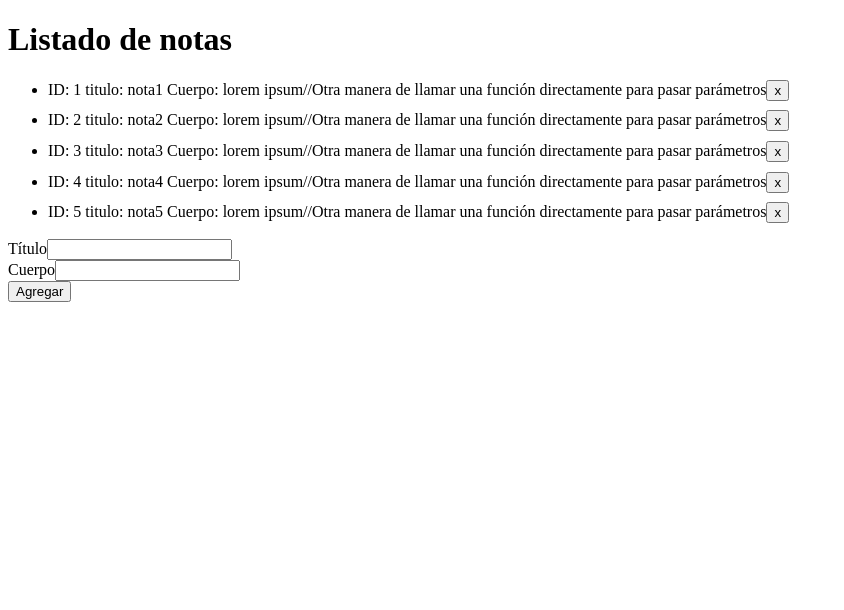
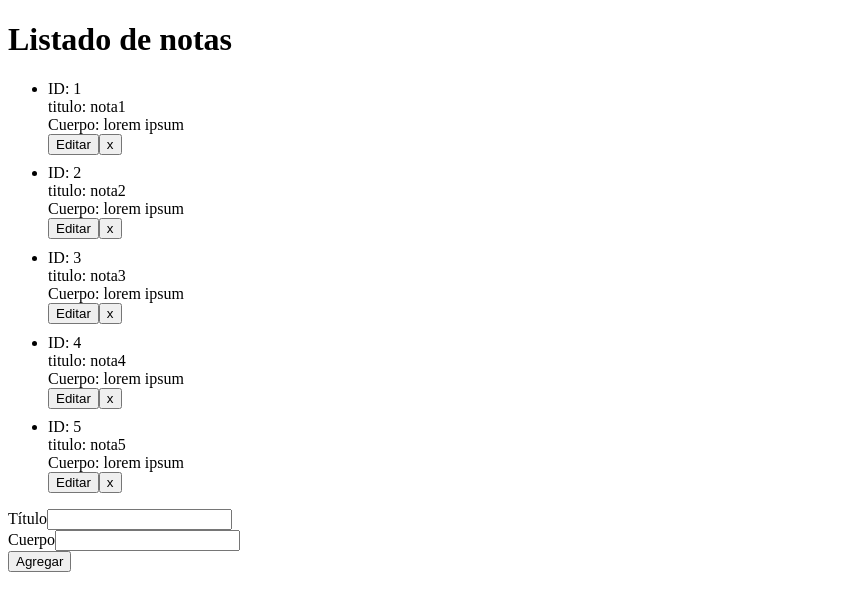
Before and after one commit to DramaQueeen/react-codeigniter, a React app: page / in a window 1280 px wide. Shown: the top 610 px of the page, without its empty margins (0-844 px from the left). Built offline with nearby package versions, Linux system fonts and the light colour scheme.

Commit message:
Renderizado condicional

```diff
--- a/src/components/Note.jsx
+++ b/src/components/Note.jsx
@@ -1,11 +1,51 @@
 import React from 'react'
+import {useState} from 'react'
 
 const Note = ({note, deleteNote}) => {
+
+	const [modeEdit, setModeEdit] = useState(false);
+	const [item, setItem] = useState(note);
+
+	const toggle = () => {
+		setModeEdit(!modeEdit);
+		setItem(note);
+	}
+
 	return (
 		<li style={{marginBottom: '.6em'}}>
-			ID: {note.id} titulo: {note.title} Cuerpo: {note.body}
-			//Otra manera de llamar una función directamente para pasar parámetros
-			<button onClick={() => deleteNote(note.id)}>x</button>
+			<div>ID: {note.id}</div>
+			{
+				modeEdit ?
+
+				<label>
+					Titulo:
+					<input type="text" value={item.title} onChange={(e) => setItem({...item, title: e.target.value})}/>
+				</label>
+				: <div>titulo: {note.title}</div>
+			}
+			{
+				modeEdit ?
+
+				<label>
+					Cuerpo:
+					<input type="text" value={item.body} onChange={(e) => setItem({...item, body: e.target.value})}/>
+				</label>
+				: <div>Cuerpo: {note.body}</div>
+			}
+
+			{
+				modeEdit &&
+				<button>Guardar</button>
+			}
+
+			<button onClick={() => toggle()}>{modeEdit ? 'Cancelar' : 'Editar'}</button>
+
+			{
+				!modeEdit &&
+				<button onClick={() => deleteNote(note.id)}>x</button>
+			}
+
+
 		</li>
 	);
 }
```
